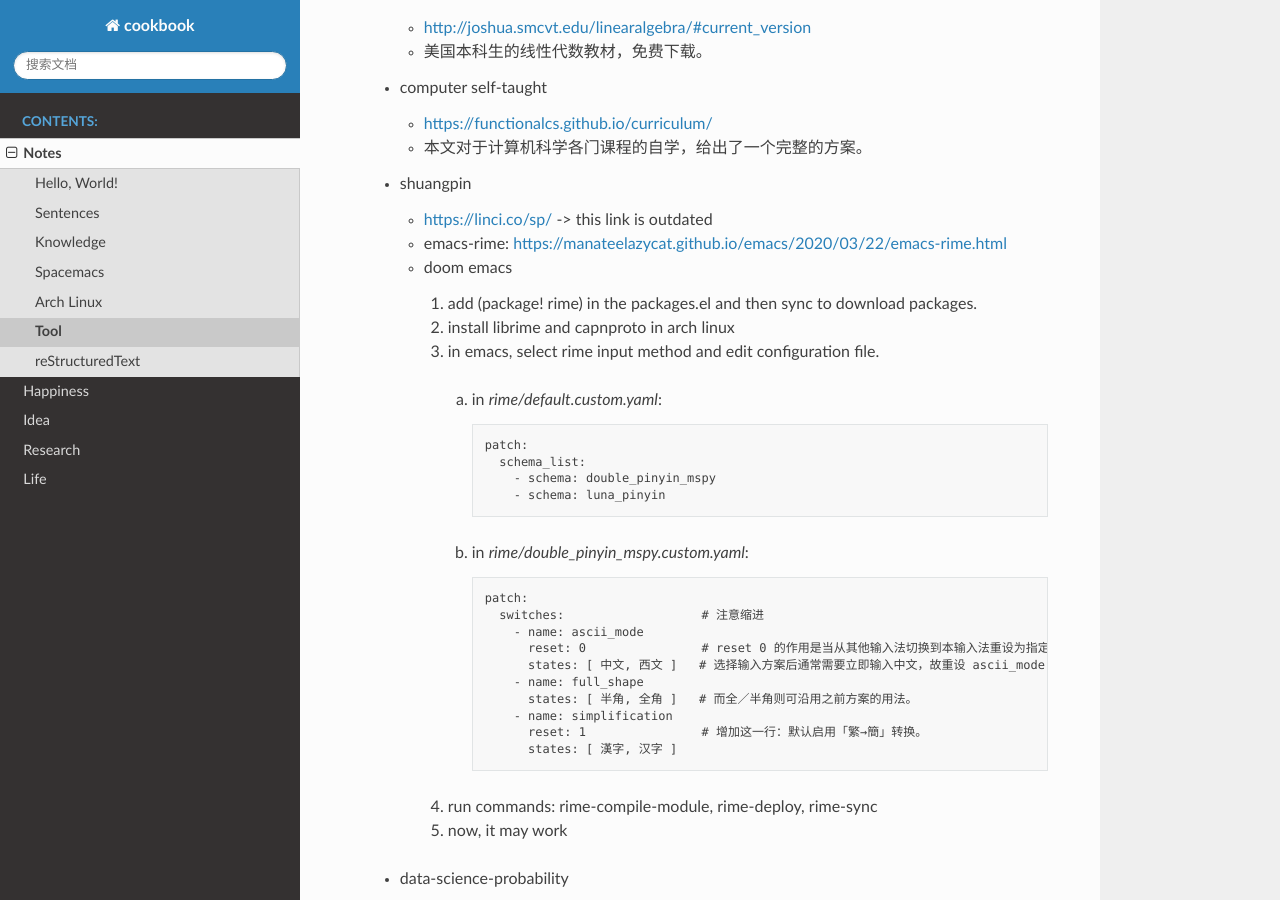
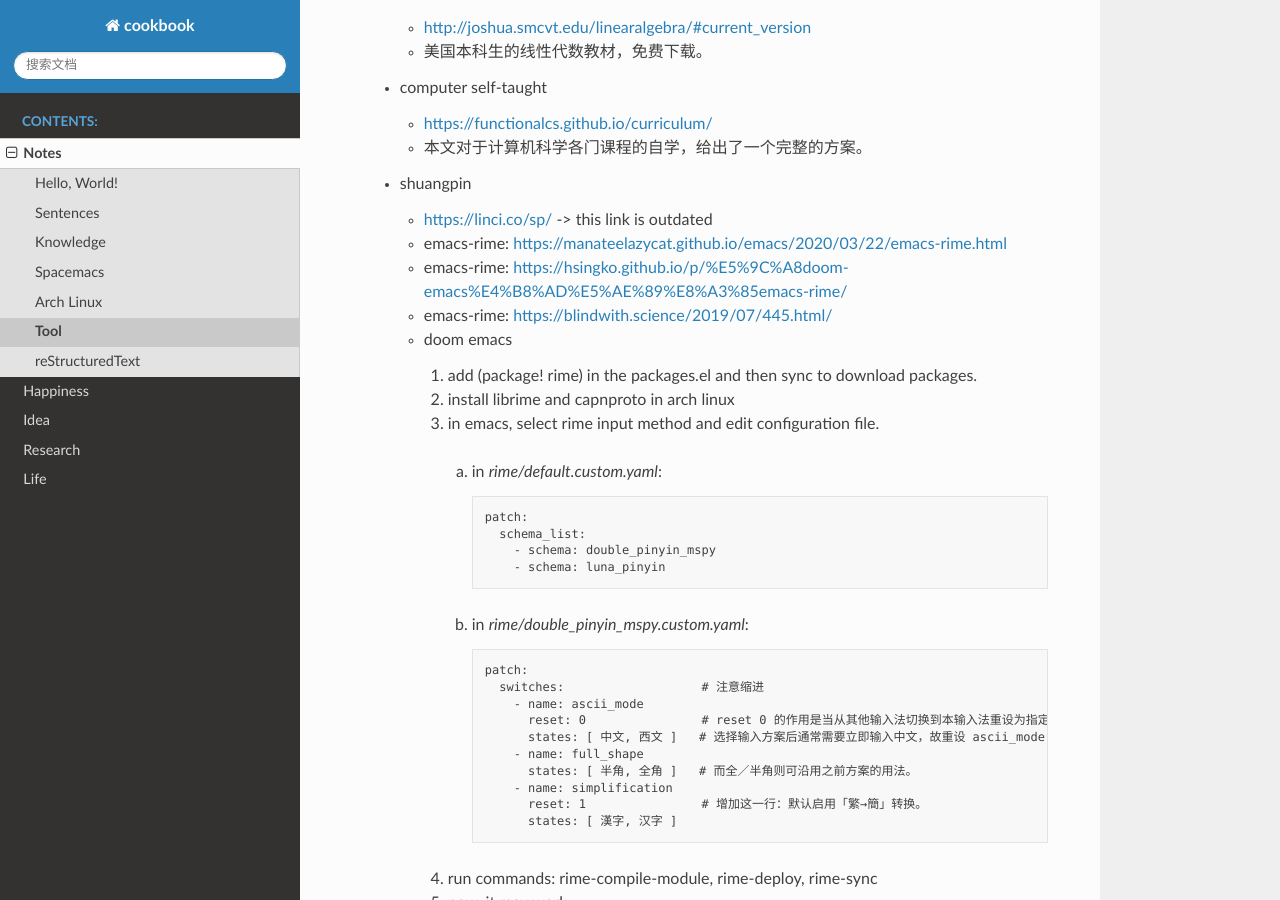
Before and after one commit to ginhton/cookbook, a Sphinx documentation site: the page built from source/notes/tool.rst, in a window 1280 px wide and 900 px high, scrolled down 1127 px. Built offline with Sphinx 7.4.7 and the Read the Docs theme 2.0.0, drawn with Linux system fonts in a browser that asks for light colours; some of the changed lines change nothing that is shown.

Commit message:
emacs rime shuangpin

```diff
--- a/source/notes/tool.rst
+++ b/source/notes/tool.rst
@@ -64,6 +64,10 @@ tutorial
     - https://linci.co/sp/ -> this link is outdated
 
     - emacs-rime: https://manateelazycat.github.io/emacs/2020/03/22/emacs-rime.html
+
+    - emacs-rime: https://hsingko.github.io/p/%E5%9C%A8doom-emacs%E4%B8%AD%E5%AE%89%E8%A3%85emacs-rime/
+
+    - emacs-rime: https://blindwith.science/2019/07/445.html/
 
     - doom emacs
 
```
